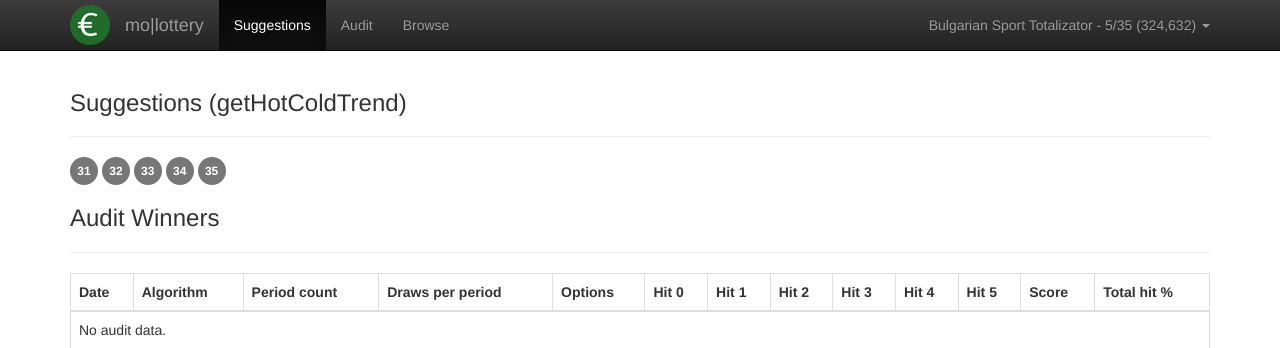
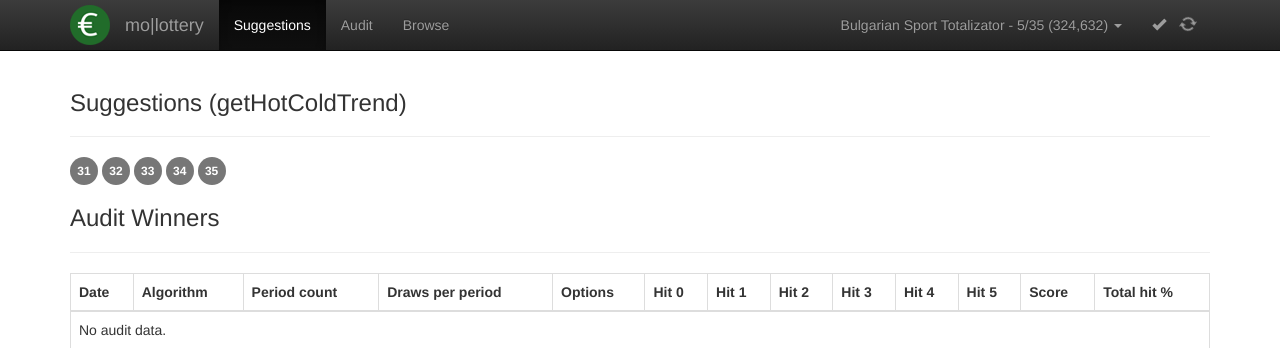
Before and after one commit to mishedone/mo-lottery, a PHP site: page / in a window 1280 px wide. Shown: the top 348 px of the page. Run offline with PHP 8.4, Linux system fonts and the light colour scheme; data that the repository does not hold is empty.

Commit message:
Mock the design of the worker loading state icons in the nav.

```diff
--- a/css/app.css
+++ b/css/app.css
@@ -13,6 +13,10 @@ a {
     background-repeat: no-repeat;
 }
 
+.navbar-most-right {
+    margin-right: 15px;
+}
+
 .btn-list {
     margin-right: 10px;
     margin-bottom: 10px;
@@ -24,3 +28,37 @@ a {
     border-radius: 14px;
     padding-top: 8px;
 }
+
+.spin {
+    animation: spin 1s infinite linear;
+    -webkit-animation: spin 1s infinite linear;
+    -moz-animation: spin 1s infinite linear;
+    -o-animation: spin 1s infinite linear;
+}
+
+@-moz-keyframes spin {
+    from {
+        -moz-transform: rotate(0deg);
+    }
+    to {
+        -moz-transform: rotate(360deg);
+    }
+}
+
+@-webkit-keyframes spin {
+    from {
+        -webkit-transform: rotate(0deg);
+    }
+    to {
+        -webkit-transform: rotate(360deg);
+    }
+}
+
+@keyframes spin {
+    from {
+        transform: rotate(0deg);
+    }
+    to {
+        transform: rotate(360deg);
+    }
+}
--- a/index.html
+++ b/index.html
@@ -46,6 +46,14 @@
 
                 <div class="collapse navbar-collapse" id="navigation">
                     <ul class="nav navbar-nav" id="navigation-game-menu-slot"></ul>
+
+                    <p class="navbar-text navbar-right navbar-most-right">
+                        <span class="glyphicon glyphicon-refresh spin"></span>
+                    </p>
+
+                    <p class="navbar-text navbar-right">
+                        <span class="glyphicon glyphicon-ok"></span>
+                    </p>
 
                     <ul class="nav navbar-nav navbar-right">
                         <li class="dropdown" id="navigation-change-game-slot"></li>
```
